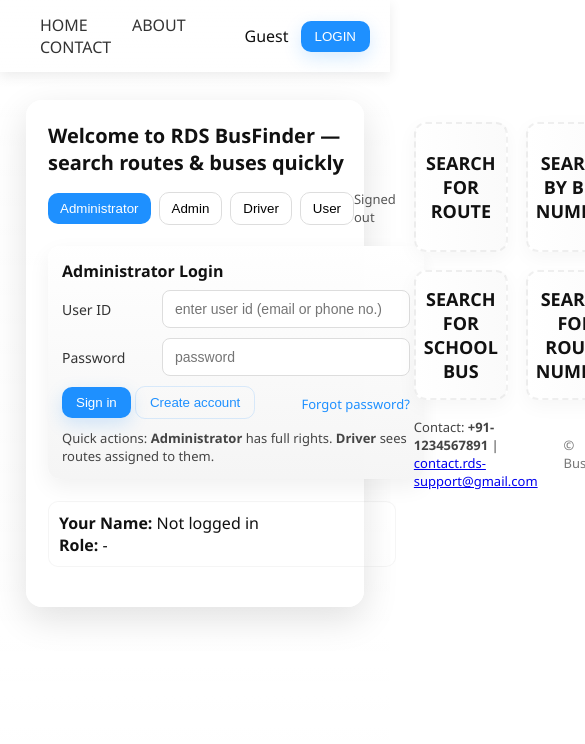
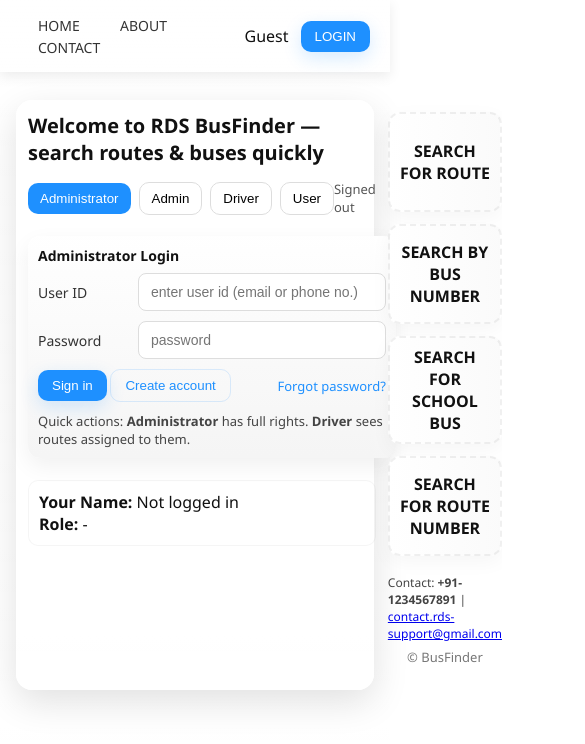
Before and after one commit to Subhadipghorai12/Buss_Bee, a plain HTML site: page index.html in a window 390 px wide. Shown: the top 744 px of the page, 585 px wide, since content can reach past the window. Drawn offline with Linux system fonts and the light colour scheme.

Commit message:
Update style.css

```diff
--- a/style.css
+++ b/style.css
@@ -156,7 +156,7 @@ body{
 .row-between{ display:flex; justify-content:space-between; gap:10px; }
 
 /* responsive */
-@media (max-width:1100px){
+/*@media (max-width:1100px){
   .panel{ width:calc(100% - 40px); grid-template-columns:1fr; }
   .right{ order:2; }
   .left{ order:1; }
@@ -164,4 +164,52 @@ body{
 @media (max-width:520px){
   .modal{ width:92%; }
   .brand{ display:none; }
+}*/
+
+@media (max-width:520px){
+  /* hide brand to save space */
+  .brand{ display:none; }
+
+  /* stack navbar links neatly */
+  .nav-links a{
+    font-size:14px;
+    padding:6px 10px;
+  }
+
+  /* make panel single column */
+  .panel{
+    width:100%;
+    padding:12px;
+    grid-template-columns: 1fr;
+    gap:12px;
+  }
+
+  /* make login card fill width */
+  .login-card{
+    padding:10px;
+    font-size:14px;
+  }
+
+  /* search grid: 1 per row instead of 2 */
+  .big-grid{
+    grid-template-columns:1fr;
+    gap:12px;
+  }
+  .search-card{
+    font-size:16px;
+    min-height:80px;
+  }
+
+  /* meta footer smaller */
+  .meta{
+    flex-direction:column;
+    gap:6px;
+    font-size:12px;
+  }
+
+  /* modal already has width:92% but make inputs smaller */
+  .modal input{
+    font-size:14px;
+    padding:8px;
+  }
 }
```
